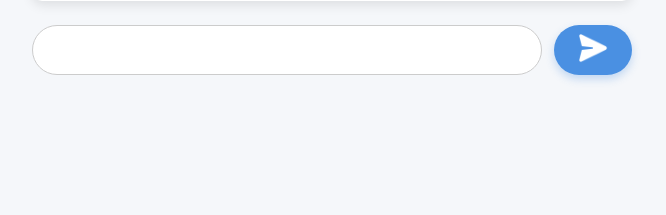
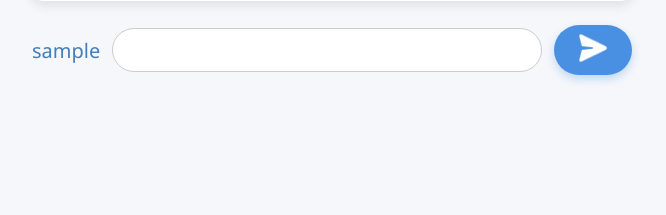
Before and after one commit to nearo007/RealTimeChatApp, a Django app: template livechat_project/templates/room.html in a window 1280 px wide. Shown: the part 490-705 px from the top of the page, without its empty margins (308-974 px from the left). Run offline with Django 5.2, Linux system fonts and the light colour scheme; data comes from the database, SQL or seed files in the repository; both versions use the stored data as it was after the commit; the template is opened without the code that fills it: values that come from a table or form of the project are taken from there, most other values are stand-ins (such as "Sample title", 1, 10 or a date in 2020); some libraries are stand-ins or nearby versions.

Commit message:
see own username inside a room

```diff
--- a/livechat_project/static/css/room.css
+++ b/livechat_project/static/css/room.css
@@ -87,8 +87,15 @@ form#post_form {
   max-width: 600px;
   display: flex;
   gap: 0.75rem;
+  display: flex;
+  flex-direction: row;
+  align-items: center;
 }
 
+form#post_form p {
+  font-size: 20px;
+  color: #407ebc;
+}
 form#post_form input[type="text"] {
   flex-grow: 1;
   padding: 0.75rem 1rem;
--- a/livechat_project/templates/room.html
+++ b/livechat_project/templates/room.html
@@ -65,6 +65,7 @@
     </div>
 
     <form id="post_form">
+        <p>{{ username }}</p>
         {% csrf_token %}
         <input id="username" type="hidden" name="username" value="{{ username }}">
         <input id="room_id" type="hidden" name="room_id" value="{{ room_details.id }}">
```
Also changed, not shown: livechat_project/db.sqlite3.
